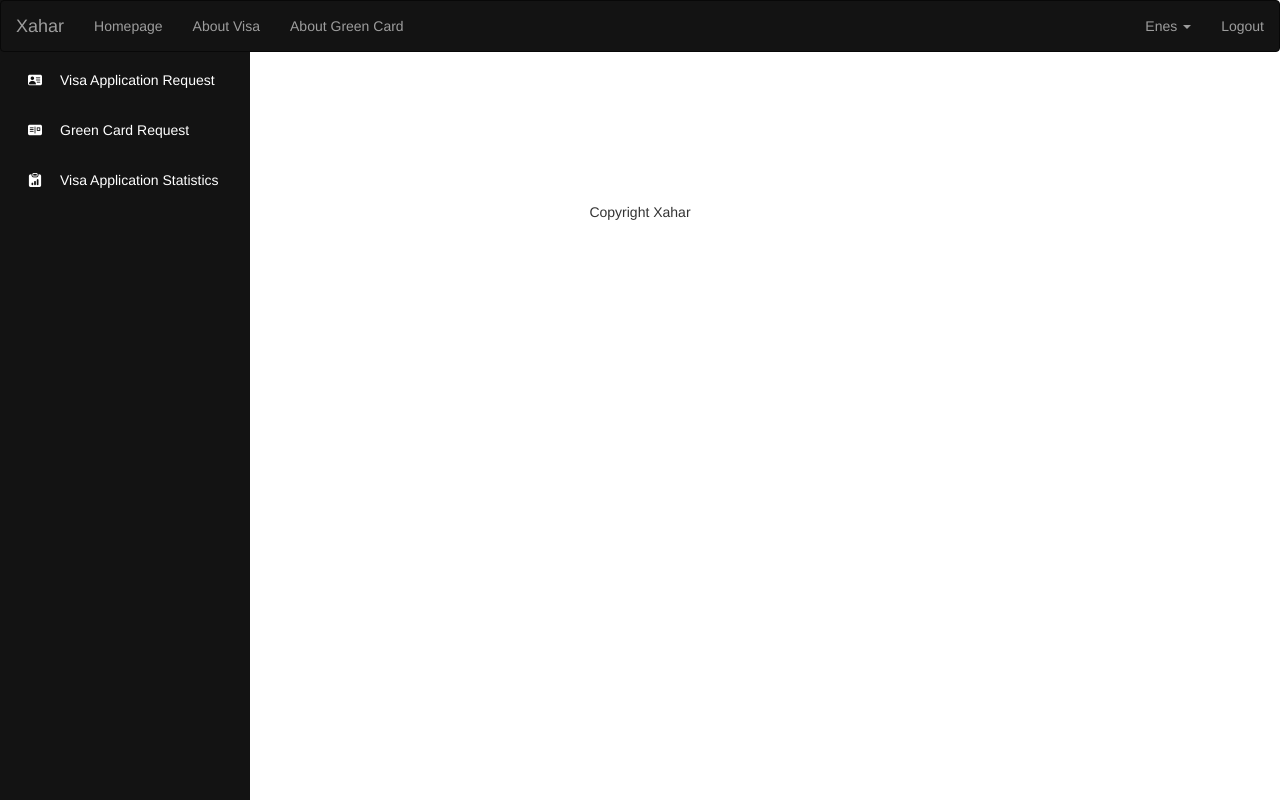
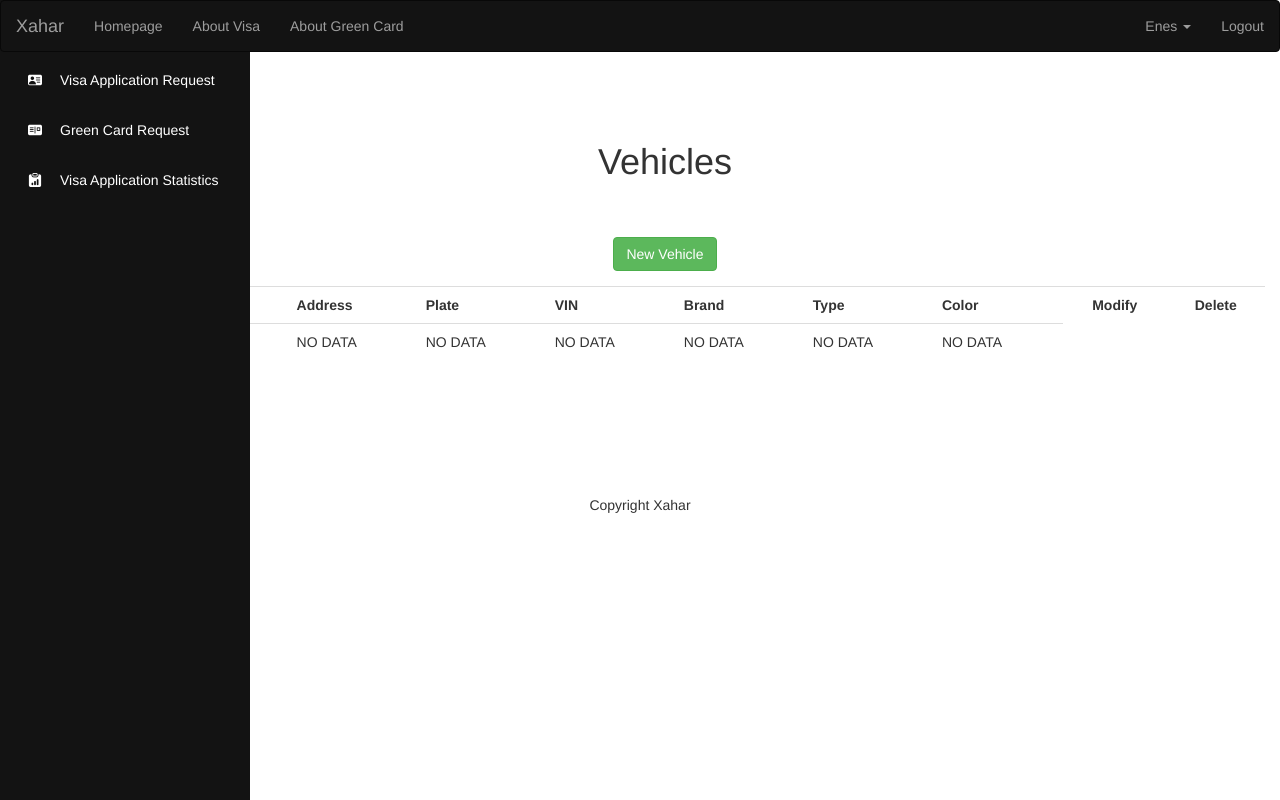
Before and after one commit to enohsm/CS50Project, a Flask app: page /me/vehicles in a window 1280 px wide. Run offline with Flask 3, Linux system fonts and the light colour scheme; a user stored in the database is signed in; parts of the project's set-up code (start-up, migrations or seed data) failed here and were passed over; some libraries are stand-ins or nearby versions.

Commit message:
Added my_vehicles page. And modified validation of add_vehicle form.

```diff
--- a/routes/profile_routes.py
+++ b/routes/profile_routes.py
@@ -15,7 +15,9 @@ def profile():
 @profilebp.route("/vehicles")
 @x.login_required
 def vehicles():
-    return render_template("my_vehicles.html")
+    vehicles = DataBase.execute("SELECT * FROM vehicles WHERE user_id = ?", session["user_id"])
+    return render_template("my_vehicles.html", vehicles=vehicles)
+
 
 # Pasaportlar routeunu ayarla
 @profilebp.route("/passports")
--- a/templates/my_vehicles.html
+++ b/templates/my_vehicles.html
@@ -5,5 +5,47 @@
 {% endblock %}
 
 {% block main %}
-
+<h1>Vehicles</h1>
+    <div class="text-center" style="margin-bottom: 15px">
+        <a class="btn btn-success" href="/dashboard/add_vehicle">New Vehicle</a>
+    </div>
+    </div>
+<table class="table">
+    <tr>
+        <th>Name & Surname</th>
+        <th>Address</th>
+        <th>Plate</th>
+        <th>VIN</th>
+        <th>Brand</th>
+        <th>Type</th>
+        <th>Color</th>
+        <th class="text-center">Modify</th>
+        <th class="text-center">Delete</th>
+    </tr>
+    {% if vehicles %}
+    {% for vehicle in vehicles %}
+    <tr>
+        <td>{{ vehicle.namesurname }}</td>
+        <td>{{ vehicle.address }}</td>
+        <td>{{ vehicle.plate }}</td>
+        <td>{{ vehicle.vin }}</td>
+        <td>{{ vehicle.brand }}</td>
+        <td>{{ vehicle.model }}</td>
+        <td>{{ vehicle.color }}</td>
+        <td class="text-center"><a href="/dashboard/modify_vehicle/{{ vehicle.id }}"><i class="bi bi-pencil-fill" style="color: cyan"></i></a></td>
+        <td class="text-center"><a href="/dashboard/delete_vehicle/{{ vehicle.id }}"><i class="bi bi-trash3-fill" style="color: red"></i></a></td>
+    </tr>
+    {% endfor %}
+    {% else %}
+    <tr>
+        <td>NO DATA</td>
+        <td>NO DATA</td>
+        <td>NO DATA</td>
+        <td>NO DATA</td>
+        <td>NO DATA</td>
+        <td>NO DATA</td>
+        <td>NO DATA</td>
+    </tr>
+    {% endif %}
+</table>
 {% endblock %}
--- a/xaharfuncs.py
+++ b/xaharfuncs.py
@@ -2,6 +2,7 @@ from datetime import datetime
 from re import match
 from flask import redirect, session, flash, url_for
 from functools import wraps
+import requests
 
 # EN:
 # TR: Programımda kullandığım kendi fonksiyonlarım
@@ -12,11 +13,13 @@ def match_passwords(password, confirmation):
     else:
         return False
 
+
 def valid_date(birth):
     try:
         return datetime.strptime(birth, "%Y-%m-%d").strftime("%d/%m/%Y")
     except ValueError:
         return False
+
 
 def valid_password(password):
     pattern = "^(?=.*[A-Z])(?=.*[a-z])(?=.*[0-9])(?=.{8,}).*$"
@@ -25,17 +28,20 @@ def valid_password(password):
     else:
         return False
 
+
 def valid_namesurname(name, surname):
     if name.isalpha() and surname.isalpha():
         return True
     else:
         return False
 
+
 def valid_identification(ident_no):
     if ident_no.isdigit() and len(ident_no) == 11:
         return True
     else:
         return False
+
 
 def valid_email(email):
     pattern = r"^[a-z0-9]+([._-][a-z0-9]+)*@[a-z0-9-]+(\.[a-z0-9-]+)*\.[a-z]{2,}$"
@@ -44,16 +50,19 @@ def valid_email(email):
     else:
         return False
 
+
 def valid_contact(contact):
     if contact.isdigit() and len(contact) == 11:
         return True
     else:
         return False
 
+
 def isexisting(table, key, value):
     from routes.imports import DataBase
     isexist = DataBase.execute(f"SELECT * FROM {table} WHERE {key} = ?", value)
     return bool(isexist)
+
 
 def login_required(arg=None):
     if callable(arg):
@@ -88,3 +97,59 @@ def login_required(arg=None):
 
             return xahar_login
         return login_required_permission
+
+
+def valid_name(name):
+    if not name.replace(" ", "").isalpha():
+        return False
+    return True
+
+
+def valid_location(province, district):
+    api_url = "https://api.turkiyeapi.dev/v1/provinces"
+
+    response = requests.get(api_url)
+    if response.status_code != 200:
+        return False
+
+    data = response.json().get("data", [])
+
+    provinces = [p["name"] for p in data]
+    if province not in provinces:
+        return False
+
+    p_data = next((p for p in data if p["name"] == province), None)
+
+    districts = [d["name"] for d in p_data["districts"]]
+
+    return district in districts
+
+
+def valid_plate(plate):
+    pattern = r"^[0-9]{2}[A-Za-z]{1,3}[0-9]{1,4}$"
+
+    return bool(match(pattern, plate))
+
+
+def valid_vin(vin):
+    pattern = r"^[0-9A-Za-z]{17}$"
+
+    return bool(match(pattern, vin))
+
+
+def valid_brand(brand):
+    pattern = r"^[A-Za-z -\.]+$"
+
+    return bool(match(pattern, brand))
+
+
+def valid_type(type):
+    pattern = r"^[A-Za-z0-9\,\. -]+$"
+
+    return bool(match(pattern, type))
+
+
+def valid_color(color):
+    pattern = r"^[A-Za-z\(\) ]+$"
+
+    return bool(match(pattern, color))
```
Also changed, not shown: routes/dashboard_routes.py (+58 -6 lines), static/script.js (+10 -30 lines), templates/add_vehicle.html (+10 -6 lines), database.db.
